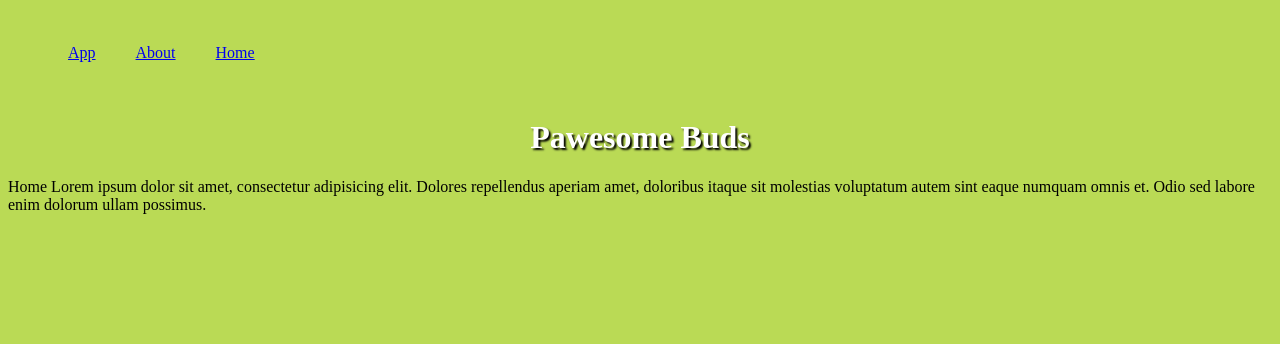
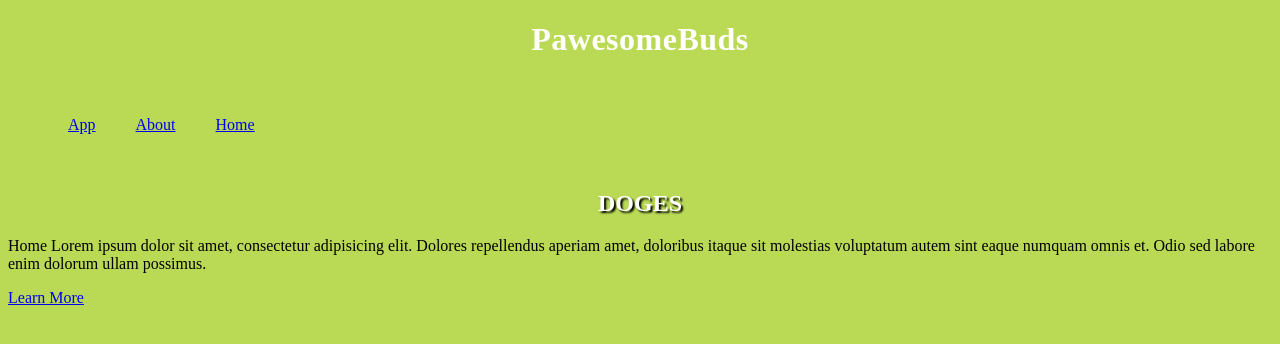
Before and after one commit to chrisPfaff/pawesome_buds, a React app: page /home in a window 1280 px wide. Shown: the top 344 px of the page. Built offline with nearby package versions, Linux system fonts and the light colour scheme.

Commit message:
Header addition (#16)
* adding styling and a header component

* adding markup updates to templates

```diff
--- a/src/components/App.js
+++ b/src/components/App.js
@@ -1,12 +1,12 @@
 import React, { Component } from 'react';
 import PropTypes from 'prop-types';
+
+import Header from '../components/presentational/Header';
 
 class App extends Component {
   render() {
     return (
-      <div className="container">
-        <p>Header here...</p>
-      </div>
+      <div className="container" />
     );
   }
 }
--- a/src/components/container/AboutPage.js
+++ b/src/components/container/AboutPage.js
@@ -5,12 +5,12 @@ class About extends Component {
   render() {
     return (
       <div className="about">
-        <h1>About</h1>
+        <h2>About</h2>
           <p>about Lorem ipsum Lorem ipsum dolor sit amet,
              consectetur adipisicing elit. Harum, consectetur, at obcaecati accusantium facilis aut voluptates unde accusamus eos.
              Error quo aut vitae et dolorum, ratione necessitatibus
              tempora omnis obcaecati?</p>
-          {/* <Link to="/home" className="button">Home </Link> */}
+          <Link to="/home" className="button">Home </Link>
       </div>
     );
   }
--- a/src/components/container/HomePage.js
+++ b/src/components/container/HomePage.js
@@ -1,23 +1,19 @@
 import React, { Component } from 'react';
-import { Link } from 'react-router';
+import { Link } from 'react-router-dom';
 
 class HomePage extends Component {
   render() {
     return (
       <div className="home">
-        <h1> Pawesome Buds </h1>
-        <p>Home Lorem ipsum dolor sit amet, consectetur adipisicing elit. Dolores repellendus aperiam amet, doloribus itaque sit molestias       voluptatum autem sint eaque numquam omnis et. Odio sed labore enim dolorum ullam possimus.</p>
+        <h2>DOGES</h2>
+        <p>Home Lorem ipsum dolor sit amet, consectetur
+          adipisicing elit. Dolores repellendus
+          aperiam amet, doloribus itaque sit molestias
+            voluptatum autem sint eaque numquam omnis
+            et. Odio sed labore enim dolorum ullam
+            possimus.</p>
+        <Link to="/about" className="button">Learn More </Link>
       </div>
-      // <div className="home">
-      //   <h1>Pawsome Buds</h1>
-      //     <p>Home Lorem ipsum dolor sit amet, consectetur
-      //       adipisicing elit. Dolores repellendus
-      //       aperiam amet, doloribus itaque sit molestias
-      //        voluptatum autem sint eaque numquam omnis
-      //        et. Odio sed labore enim dolorum ullam
-      //        possimus.</p>
-      //     <Link to="/about" className="button">Learn More </Link>
-      // </div>
     );
   }
 }
--- /dev/null
+++ b/src/components/presentational/Header.js
@@ -0,0 +1,20 @@
+import React, { Component } from 'react';
+import { Link } from 'react-router-dom';
+import PropTypes from 'prop-types';
+
+class Header extends Component {
+
+  render() {
+    return (
+      <h1>
+        <Link to={`/`}>{this.props.message}</Link>
+      </h1>
+    );
+  }
+}
+
+Header.propTypes = {
+  message: PropTypes.string.isRequired
+};
+
+export default Header;
--- a/src/routes.js
+++ b/src/routes.js
@@ -2,6 +2,7 @@ import React, { Component } from 'react';
 import { BrowserRouter, Route, Link } from 'react-router-dom';
 
 import App from './components/App';
+import Header from './components/presentational/Header';
 import HomePage from './components/container/HomePage';
 import AboutPage from './components/container/AboutPage';
 
@@ -10,6 +11,7 @@ class Routes extends Component {
     return (
       <BrowserRouter>
         <div>
+          <Header message="PawesomeBuds"/>
           <ul>
             <li><Link to="/">App</Link></li>
             <li><Link to="/about">About</Link></li>
--- a/src/styles/main.scss
+++ b/src/styles/main.scss
@@ -1,3 +1,6 @@
+
+@import '../styles/variables';
+
 body {
   background-color: #bada55;
 
@@ -10,9 +13,18 @@ body {
     }
   }
 
-  h1,
+  h1 {
+    text-align: center;
+
+    a {
+      color: white;
+      letter-spacing: .5px;
+      text-decoration: none;
+    }
+  }
+
   h2 {
-    color: #fff;
+    color: $white;
     text-align: center;
     text-shadow: 2px 2px 2px black;
   }
--- /dev/null
+++ b/src/styles/variables.scss
@@ -0,0 +1 @@
+$white: #fff;
```
